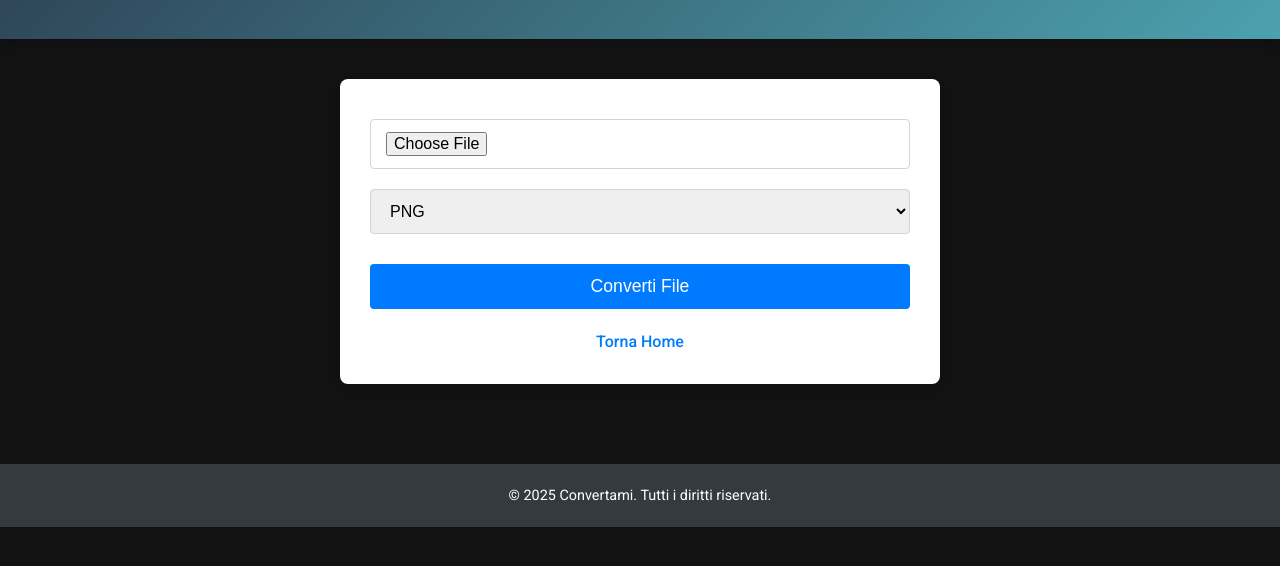
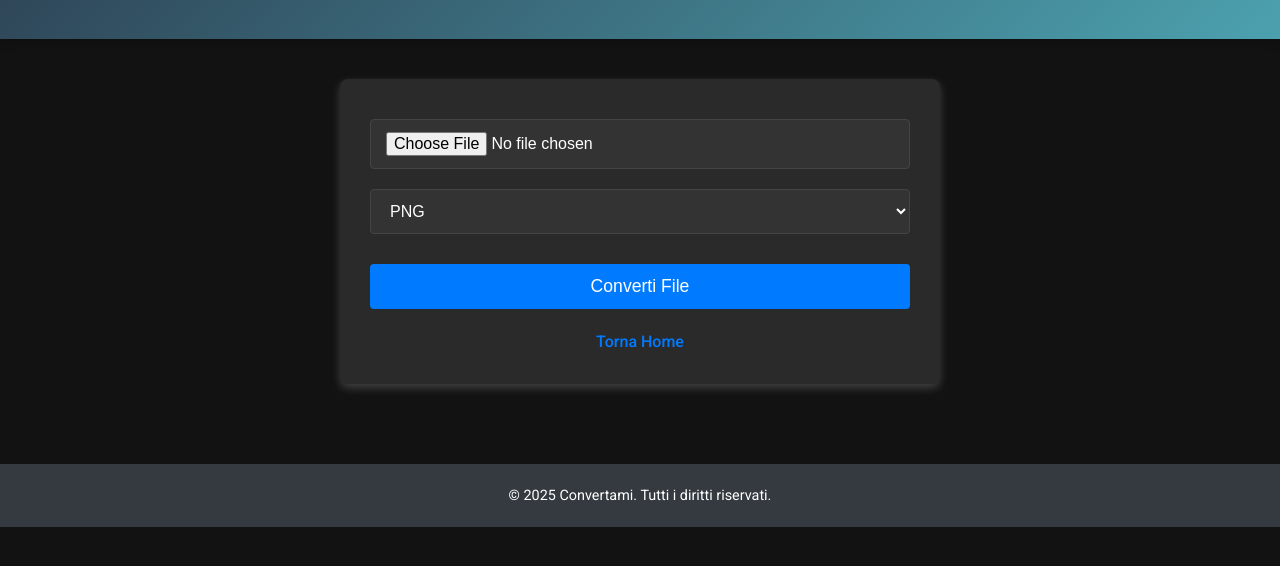
Before and after one commit to riccardomurachelli/convertami, a website: page public/files.html in a window 1280 px wide. Both pictures are taken after a click on the button "Modalità Scura". Shown: the part 128-694 px from the top of the page. Drawn offline with Linux system fonts and the light colour scheme.

Commit message:
Aggiunta di stili per la modalità scura, inclusi miglioramenti per i campi di input e selezione.

```diff
--- a/public/css/styles.css
+++ b/public/css/styles.css
@@ -30,6 +30,23 @@ body.dark-mode {
   border: none;
   border-radius: 5px;
   cursor: pointer;
+}
+.dark-mode .container {
+  background-color: #2a2a2a;
+  color: #ffffff;
+  box-shadow: 0 4px 10px rgba(255, 255, 255, 0.2);
+}
+
+.dark-mode .input-field,
+.dark-mode .select-field {
+  background-color: #333333;
+  color: #ffffff;
+  border: 1px solid #444444;
+}
+
+.dark-mode .input-field::placeholder,
+.dark-mode .select-field::placeholder {
+  color: #bbbbbb;
 }
 /* Header */
 header {
```
